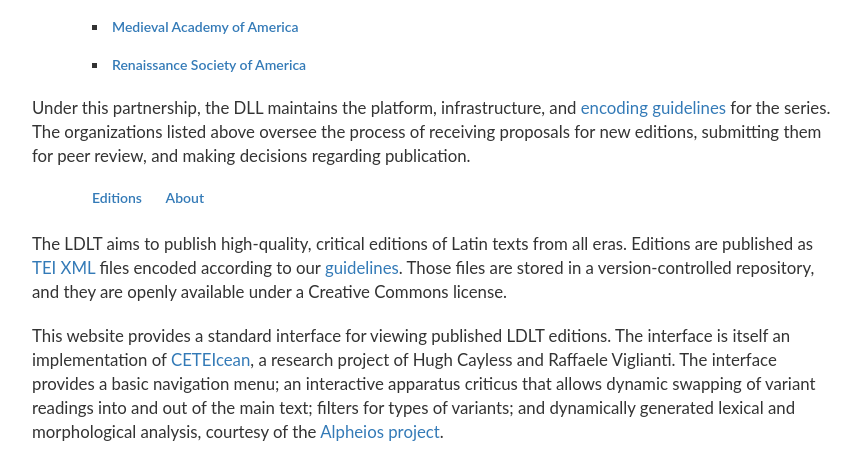
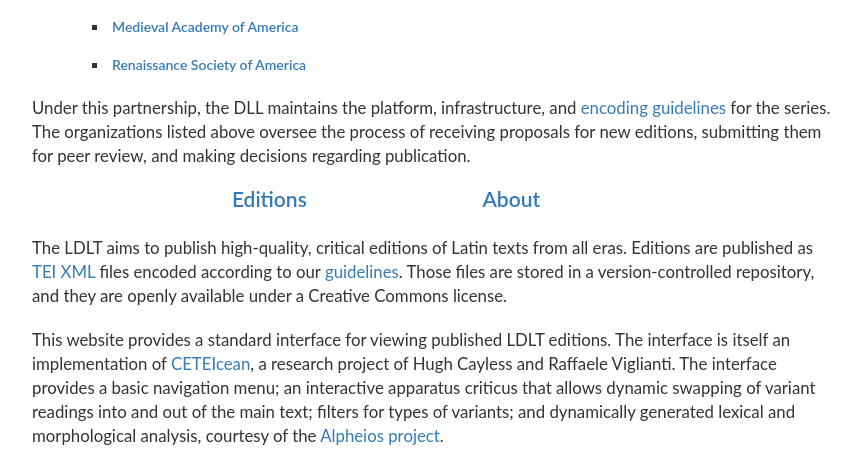
Before and after one commit to DigitalLatin/LDLT-reading-room, a Django app: page / in a window 1280 px wide. Shown: the part 476-928 px from the top of the page, without its empty margins (208-1068 px from the left). Run offline with Django 3.2, Linux system fonts and the light colour scheme; some libraries are stand-ins or nearby versions.

Commit message:
New css for splash.html.

```diff
--- a/library/static/library/css/dll.css
+++ b/library/static/library/css/dll.css
@@ -128,15 +128,13 @@ Typography for home page.
   font-family: "Lato", sans-serif;
 }
 
-#maintext .links-container {
-  margin-left: auto;
-  margin-right: auto;
-}
-
 #maintext ul.splash-links {
   list-style-type: none;
+  text-align: center;
 }
 
 #maintext ul li.splash-links {
   display:inline;
+  margin-right: 20%;
+  font-size: 1.5em;
 }
```
